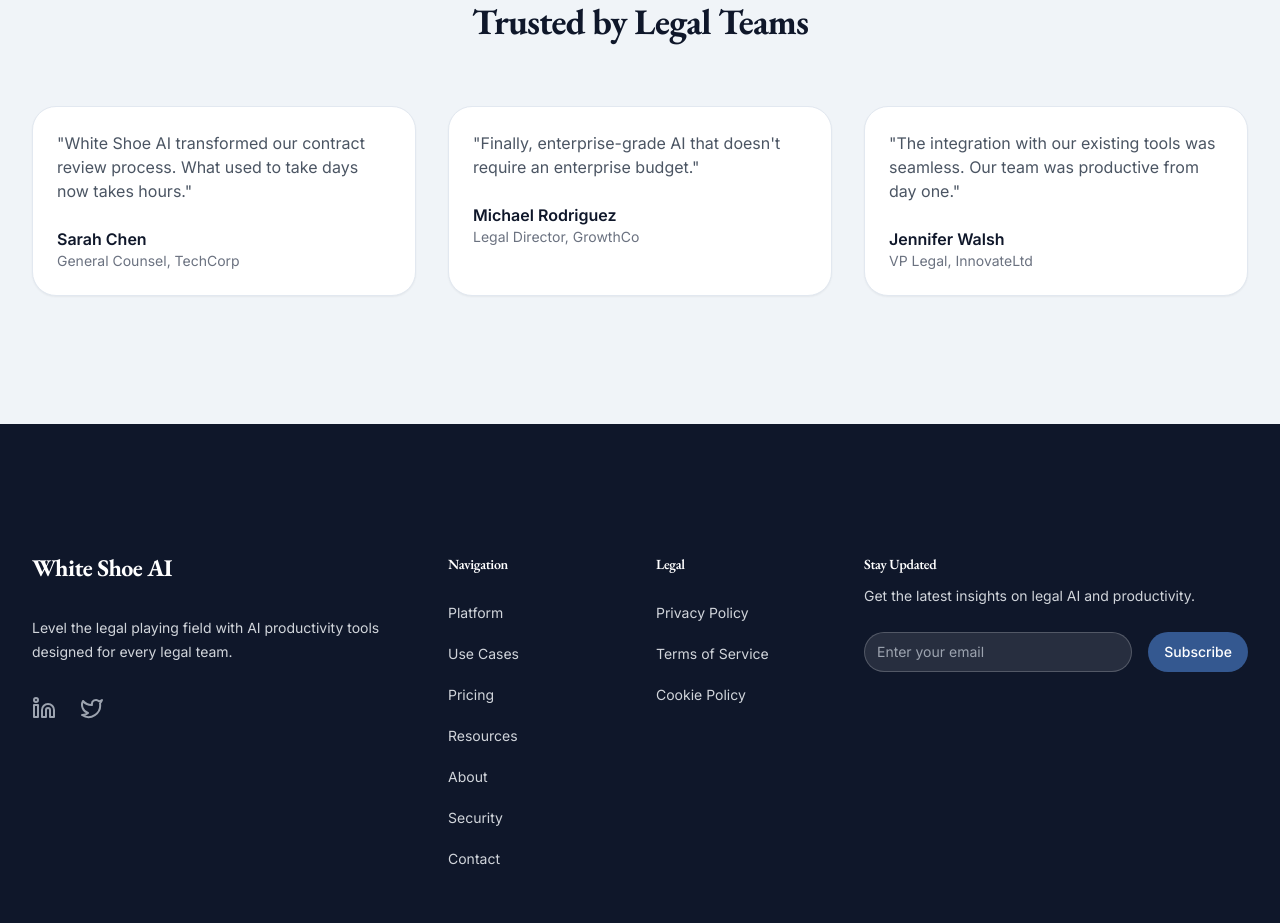
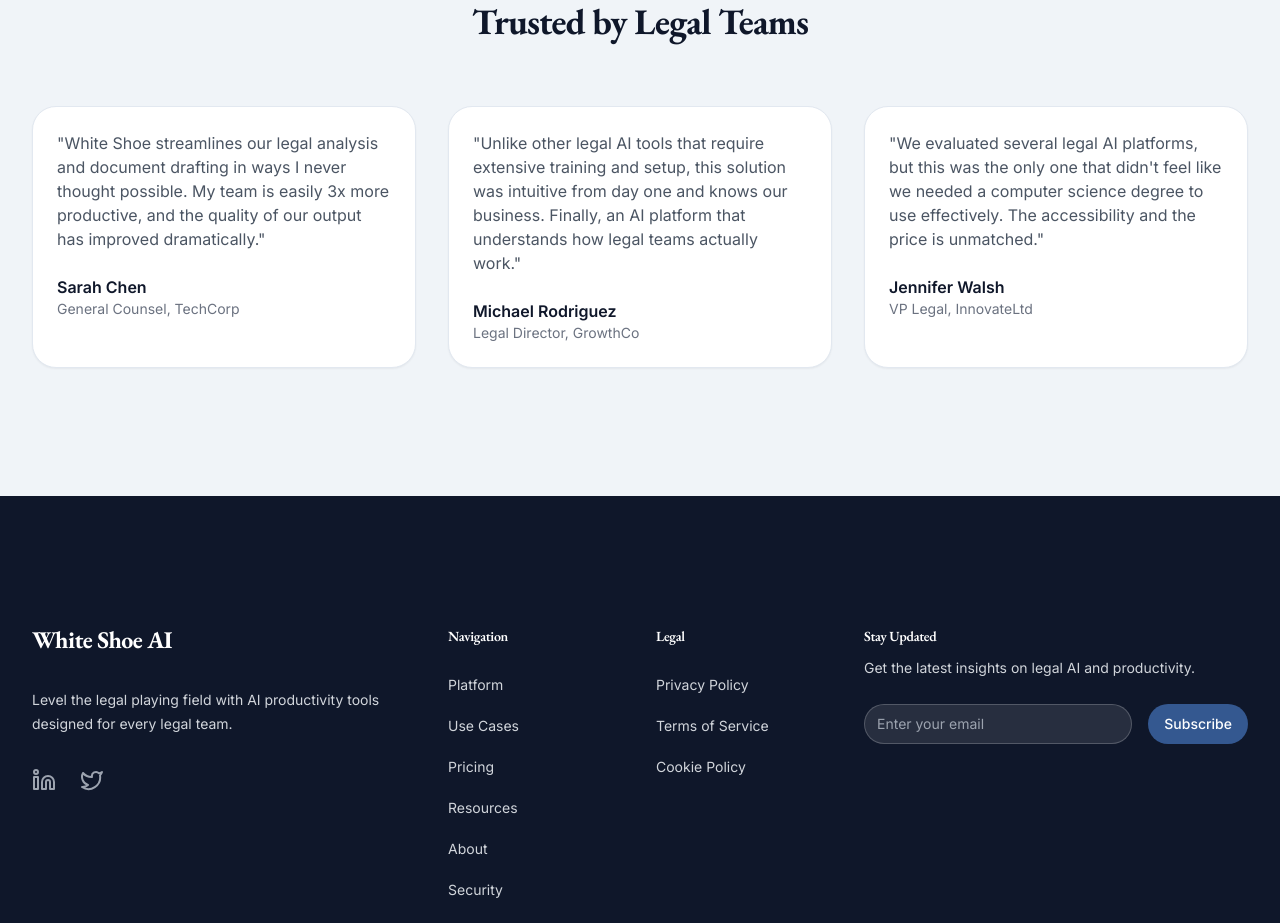
Before and after one commit to ab-boersma/ai-productivity-launch, a React (Vite) app: page / in a window 1280 px wide. Shown: the part 3580-4503 px from the top of the page. Built offline with nearby package versions, Linux system fonts and the light colour scheme.

Commit message:
Replace social proof quotes
Replaced the quotes in the SocialProofSection with the new provided quotes.

```diff
--- a/src/components/sections/SocialProofSection.tsx
+++ b/src/components/sections/SocialProofSection.tsx
@@ -3,19 +3,19 @@ import { Card, CardContent } from "@/components/ui/card";
 
 const testimonials = [
   {
-    quote: "White Shoe AI transformed our contract review process. What used to take days now takes hours.",
+    quote: "White Shoe streamlines our legal analysis and document drafting in ways I never thought possible. My team is easily 3x more productive, and the quality of our output has improved dramatically.",
     author: "Sarah Chen",
     role: "General Counsel",
     company: "TechCorp"
   },
   {
-    quote: "Finally, enterprise-grade AI that doesn't require an enterprise budget.",
+    quote: "Unlike other legal AI tools that require extensive training and setup, this solution was intuitive from day one and knows our business. Finally, an AI platform that understands how legal teams actually work.",
     author: "Michael Rodriguez",
     role: "Legal Director",
     company: "GrowthCo"
   },
   {
-    quote: "The integration with our existing tools was seamless. Our team was productive from day one.",
+    quote: "We evaluated several legal AI platforms, but this was the only one that didn't feel like we needed a computer science degree to use effectively. The accessibility and the price is unmatched.",
     author: "Jennifer Walsh",
     role: "VP Legal",
     company: "InnovateLtd"
```
